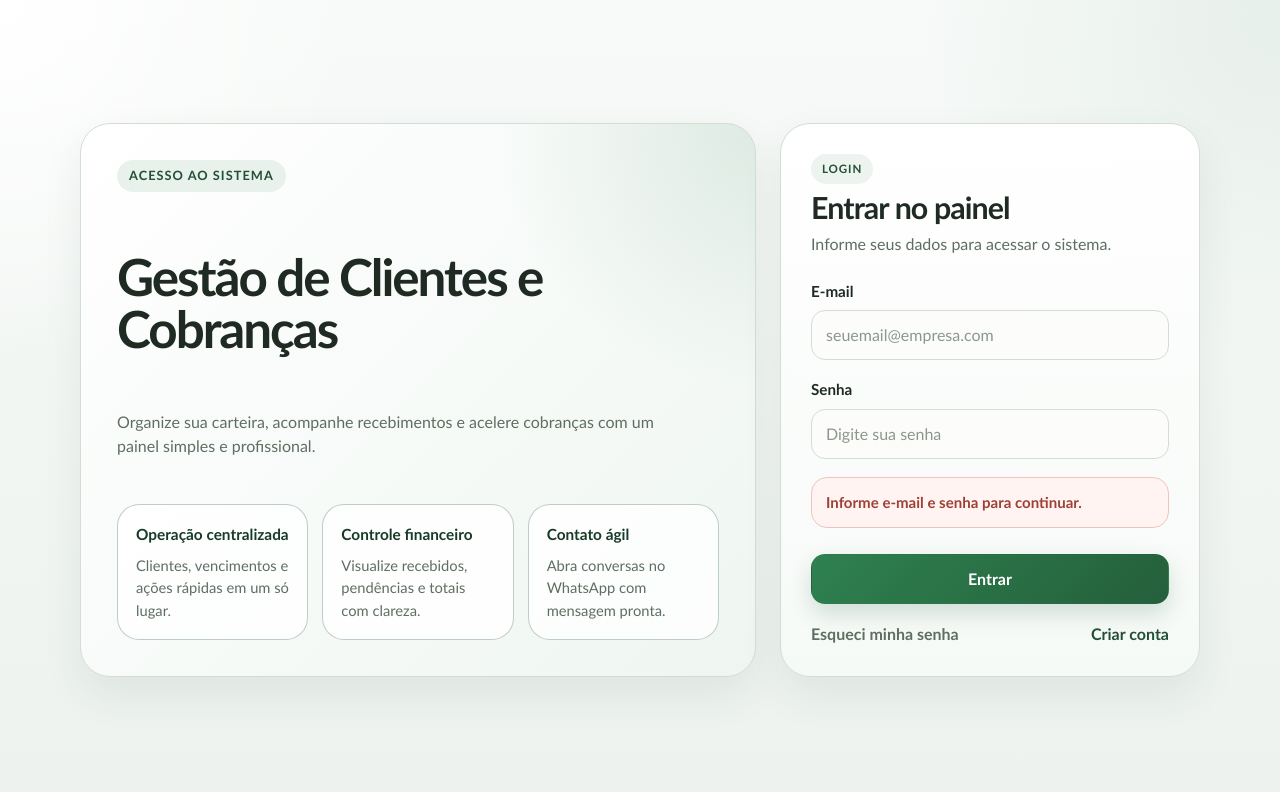
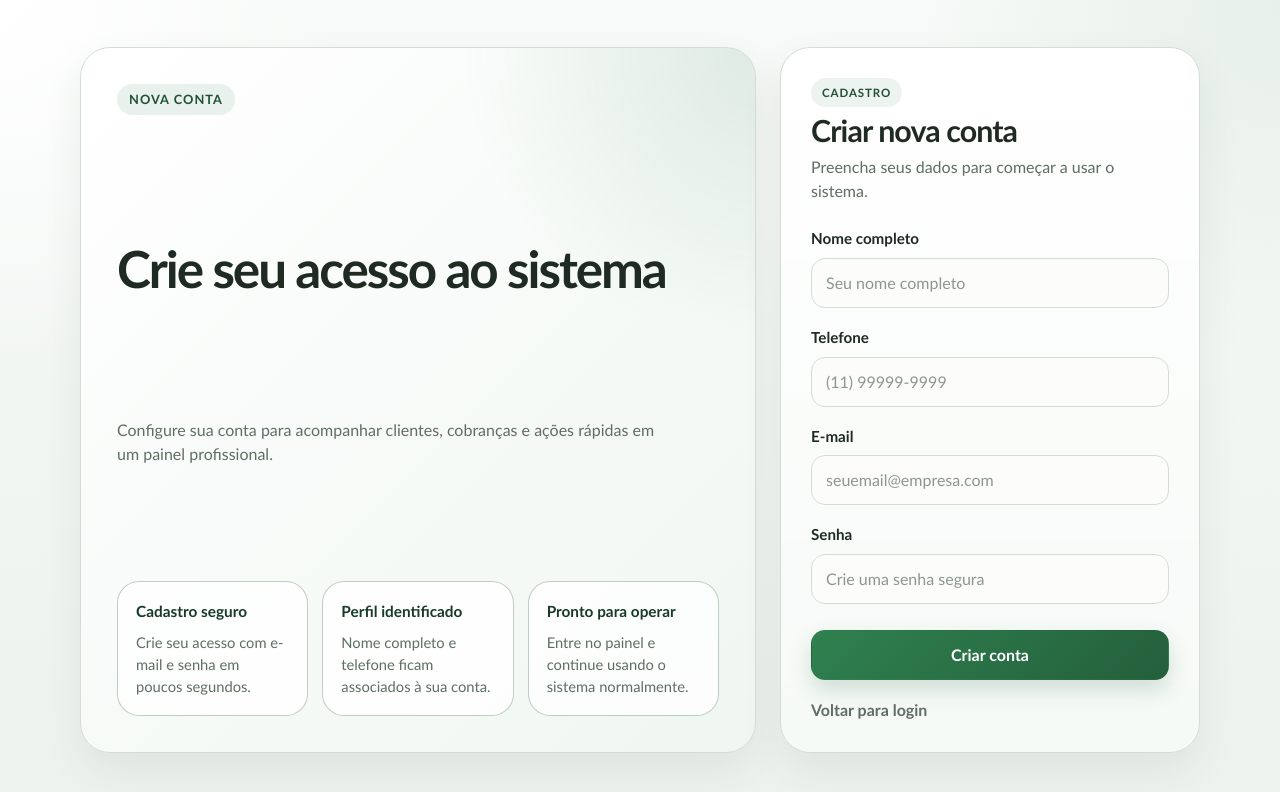
Before and after one commit to morvanestudos/gerenciador-cobrancas, a React (Vite) app: page / in a window 1280 px wide. Both pictures are taken after a click on the button "Criar conta". Shown: the top 792 px of the page. Built offline with nearby package versions, Linux system fonts and the light colour scheme; no server answers.

Commit message:
nova tela de criar conta

```diff
--- a/src/App.jsx
+++ b/src/App.jsx
@@ -3,6 +3,7 @@ import ClienteForm from './components/ClienteForm.jsx'
 import ClienteList from './components/ClienteList.jsx'
 import Filtros from './components/Filtros.jsx'
 import Login from './components/Login.jsx'
+import Cadastro from './components/Cadastro.jsx'
 import { supabase } from './lib/supabase.js'
 
 const CHAVE_CLIENTES = 'gerenciador-cobrancas:clientes'
@@ -104,6 +105,7 @@ function formatarMoeda(valor) {
 function App() {
   const [sessao, setSessao] = useState(null)
   const [authCarregando, setAuthCarregando] = useState(true)
+  const [telaAuth, setTelaAuth] = useState('login')
   const [clientes, setClientes] = useState(carregarClientesIniciais)
   const [busca, setBusca] = useState('')
   const [status, setStatus] = useState('todos')
@@ -238,6 +240,7 @@ function App() {
       return
     }
 
+    setTelaAuth('login')
     setClienteEmEdicao(null)
     setBusca('')
     setStatus('todos')
@@ -289,7 +292,11 @@ function App() {
   }
 
   if (!sessao) {
-    return <Login />
+    if (telaAuth === 'cadastro') {
+      return <Cadastro onVoltarLogin={() => setTelaAuth('login')} />
+    }
+
+    return <Login onAbrirCadastro={() => setTelaAuth('cadastro')} />
   }
 
   return (
--- /dev/null
+++ b/src/components/Cadastro.jsx
@@ -0,0 +1,227 @@
+import { useState } from 'react'
+import { supabase } from '../lib/supabase.js'
+
+const mensagemInicial = {
+  tipo: '',
+  texto: '',
+}
+
+function traduzirMensagemErro(mensagem) {
+  if (!mensagem) {
+    return 'Não foi possível concluir a operação. Tente novamente.'
+  }
+
+  if (mensagem.includes('User already registered')) {
+    return 'Já existe uma conta cadastrada com este e-mail.'
+  }
+
+  if (mensagem.includes('Password should be at least')) {
+    return 'A senha deve ter pelo menos 6 caracteres.'
+  }
+
+  if (mensagem.includes('Unable to validate email address')) {
+    return 'Informe um e-mail válido para criar a conta.'
+  }
+
+  return 'Não foi possível concluir a operação. Tente novamente.'
+}
+
+export default function Cadastro({ onVoltarLogin }) {
+  const [nomeCompleto, setNomeCompleto] = useState('')
+  const [telefone, setTelefone] = useState('')
+  const [email, setEmail] = useState('')
+  const [senha, setSenha] = useState('')
+  const [mensagem, setMensagem] = useState(mensagemInicial)
+  const [carregandoAcao, setCarregandoAcao] = useState(false)
+
+  function limparMensagem() {
+    setMensagem(mensagemInicial)
+  }
+
+  function validarCampos() {
+    if (!nomeCompleto.trim() || !telefone.trim() || !email.trim() || !senha) {
+      setMensagem({
+        tipo: 'erro',
+        texto: 'Preencha nome completo, telefone, e-mail e senha.',
+      })
+
+      return false
+    }
+
+    return true
+  }
+
+  async function handleSubmit(event) {
+    event.preventDefault()
+
+    if (!validarCampos()) {
+      return
+    }
+
+    setCarregandoAcao(true)
+    limparMensagem()
+
+    const { data, error } = await supabase.auth.signUp({
+      email: email.trim(),
+      password: senha,
+      options: {
+        emailRedirectTo: window.location.origin,
+        data: {
+          nome_completo: nomeCompleto.trim(),
+          telefone: telefone.trim(),
+        },
+      },
+    })
+
+    if (error) {
+      setMensagem({
+        tipo: 'erro',
+        texto: traduzirMensagemErro(error.message),
+      })
+      setCarregandoAcao(false)
+      return
+    }
+
+    if (data.session) {
+      setMensagem({
+        tipo: 'sucesso',
+        texto: 'Conta criada com sucesso. Seu acesso já foi liberado.',
+      })
+      setCarregandoAcao(false)
+      return
+    }
+
+    setMensagem({
+      tipo: 'sucesso',
+      texto: 'Conta criada. Verifique seu e-mail para confirmar o acesso.',
+    })
+    setSenha('')
+    setCarregandoAcao(false)
+  }
+
+  return (
+    <div className="login-shell">
+      <div className="login-layout">
+        <section className="login-brand-panel">
+          <span className="app-kicker">Nova conta</span>
+          <h1>Crie seu acesso ao sistema</h1>
+          <p>
+            Configure sua conta para acompanhar clientes, cobranças e ações
+            rápidas em um painel profissional.
+          </p>
+
+          <div className="login-highlights">
+            <article className="login-highlight">
+              <strong>Cadastro seguro</strong>
+              <span>Crie seu acesso com e-mail e senha em poucos segundos.</span>
+            </article>
+
+            <article className="login-highlight">
+              <strong>Perfil identificado</strong>
+              <span>Nome completo e telefone ficam associados à sua conta.</span>
+            </article>
+
+            <article className="login-highlight">
+              <strong>Pronto para operar</strong>
+              <span>Entre no painel e continue usando o sistema normalmente.</span>
+            </article>
+          </div>
+        </section>
+
+        <form className="login-card" onSubmit={handleSubmit} noValidate>
+          <div className="login-card-header">
+            <span className="section-tag">Cadastro</span>
+            <h2>Criar nova conta</h2>
+            <p>Preencha seus dados para começar a usar o sistema.</p>
+          </div>
+
+          <div className="field">
+            <label htmlFor="cadastro-nome">Nome completo</label>
+            <input
+              id="cadastro-nome"
+              type="text"
+              required
+              value={nomeCompleto}
+              onChange={(event) => {
+                setNomeCompleto(event.target.value)
+                limparMensagem()
+              }}
+              placeholder="Seu nome completo"
+            />
+          </div>
+
+          <div className="field">
+            <label htmlFor="cadastro-telefone">Telefone</label>
+            <input
+              id="cadastro-telefone"
+              type="text"
+              inputMode="tel"
+              required
+              value={telefone}
+              onChange={(event) => {
+                setTelefone(event.target.value)
+                limparMensagem()
+              }}
+              placeholder="(11) 99999-9999"
+            />
+          </div>
+
+          <div className="field">
+            <label htmlFor="cadastro-email">E-mail</label>
+            <input
+              id="cadastro-email"
+              type="email"
+              required
+              value={email}
+              onChange={(event) => {
+                setEmail(event.target.value)
+                limparMensagem()
+              }}
+              placeholder="seuemail@empresa.com"
+            />
+          </div>
+
+          <div className="field">
+            <label htmlFor="cadastro-senha">Senha</label>
+            <input
+              id="cadastro-senha"
+              type="password"
+              required
+              value={senha}
+              onChange={(event) => {
+                setSenha(event.target.value)
+                limparMensagem()
+              }}
+              placeholder="Crie uma senha segura"
+            />
+          </div>
+
+          {mensagem.texto && (
+            <div className={`login-message login-message-${mensagem.tipo}`}>
+              {mensagem.texto}
+            </div>
+          )}
+
+          <button
+            type="submit"
+            className="button button-primary login-submit"
+            disabled={carregandoAcao}
+          >
+            {carregandoAcao ? 'Criando conta...' : 'Criar conta'}
+          </button>
+
+          <div className="login-links">
+            <button
+              type="button"
+              className="login-link"
+              onClick={onVoltarLogin}
+              disabled={carregandoAcao}
+            >
+              Voltar para login
+            </button>
+          </div>
+        </form>
+      </div>
+    </div>
+  )
+}
--- a/src/components/Login.jsx
+++ b/src/components/Login.jsx
@@ -30,7 +30,7 @@ function traduzirMensagemErro(mensagem) {
   return 'Não foi possível concluir a operação. Tente novamente.'
 }
 
-export default function Login() {
+export default function Login({ onAbrirCadastro }) {
   const [email, setEmail] = useState('')
   const [senha, setSenha] = useState('')
   const [mensagem, setMensagem] = useState(mensagemInicial)
@@ -71,47 +71,6 @@ export default function Login() {
       })
     }
 
-    setCarregandoAcao(false)
-  }
-
-  async function handleCriarConta() {
-    if (!validarCampos()) {
-      return
-    }
-
-    setCarregandoAcao(true)
-    setMensagem(mensagemInicial)
-
-    const { data, error } = await supabase.auth.signUp({
-      email: email.trim(),
-      password: senha,
-      options: {
-        emailRedirectTo: window.location.origin,
-      },
-    })
-
-    if (error) {
-      setMensagem({
-        tipo: 'erro',
-        texto: traduzirMensagemErro(error.message),
-      })
-      setCarregandoAcao(false)
-      return
-    }
-
-    if (data.session) {
-      setMensagem({
-        tipo: 'sucesso',
-        texto: 'Conta criada com sucesso. Seu acesso já foi liberado.',
-      })
-      setCarregandoAcao(false)
-      return
-    }
-
-    setMensagem({
-      tipo: 'sucesso',
-      texto: 'Conta criada. Verifique seu e-mail para confirmar o acesso.',
-    })
     setCarregandoAcao(false)
   }
 
@@ -202,7 +161,7 @@ export default function Login() {
             <button
               type="button"
               className="login-link login-link-strong"
-              onClick={handleCriarConta}
+              onClick={onAbrirCadastro}
               disabled={carregandoAcao}
             >
               Criar conta
```
